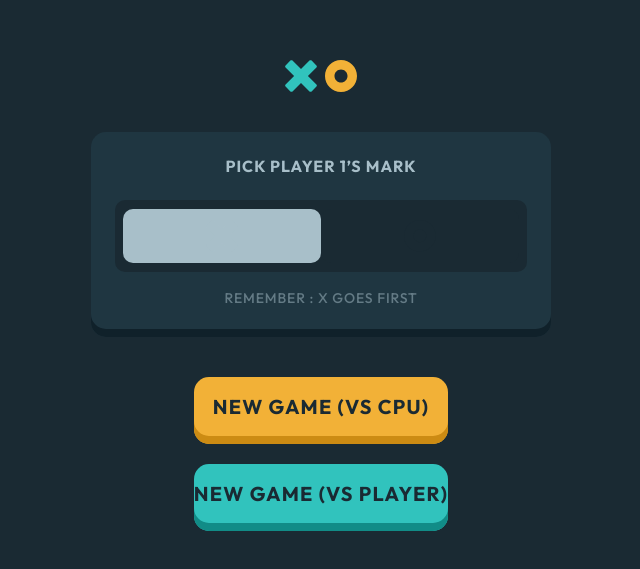
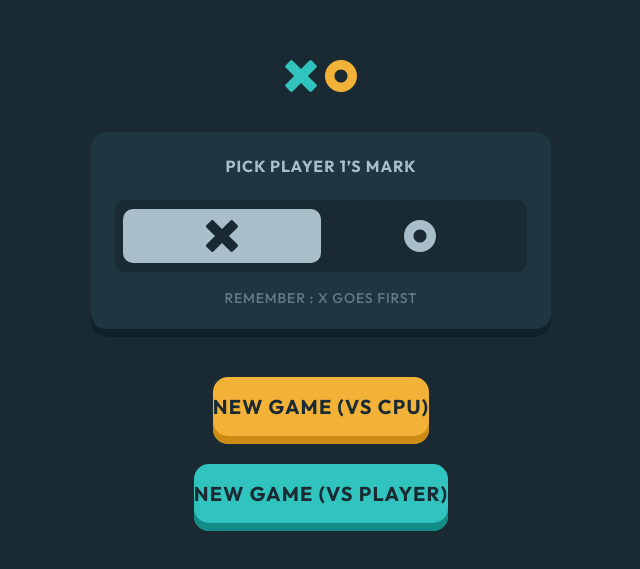
Before and after one commit to jdays2/TicTacToe, a React (Create React App) app: page / in a window 1280 px wide. Shown: the part 105-674 px from the top of the page, without its empty margins (319-959 px from the left). Built offline with nearby package versions, Linux system fonts and the light colour scheme.

Commit message:
some changes

```diff
--- a/package.json
+++ b/package.json
@@ -14,6 +14,7 @@
     "react": "^18.2.0",
     "react-dom": "^18.2.0",
     "react-redux": "^8.0.5",
+    "react-router-dom": "^6.8.2",
     "react-scripts": "5.0.1",
     "typescript": "^4.9.5",
     "web-vitals": "^2.1.4"
--- a/src/App.css
+++ b/src/App.css
@@ -413,14 +413,28 @@ body {
   display: flex;
   justify-content: center;
   align-items: center;
+
+  transition: 0.4s;
 }
 
 .selection__item:hover {
   background: rgba(168, 191, 201, 0.05);
+  transition: 0.4s;
 }
 
 .selection__item-active {
   background: #a8bfc9;
+  transition: 0.2s;
+}
+
+.selection__item-active:hover {
+  background: #a8bfc9;
+  transition: 0.2s;
+}
+
+.selection__item-img {
+  width: 32px;
+  height: 32px;
 }
 
 .body__reminder {
@@ -435,7 +449,7 @@ body {
 
 .headstarter__buttons {
   display: flex;
-
+  width: 100%;
   height: 154px;
   justify-content: space-between;
   align-items: center;
--- a/src/App.tsx
+++ b/src/App.tsx
@@ -1,3 +1,4 @@
+import { Route, Routes } from "react-router-dom";
 import "./App.css";
 import Game from "./components/Game/Game";
 import Headstarter from "./components/Headstarter/Headstarter";
@@ -9,8 +10,10 @@ const App: React.FC = () => {
   return (
     <div className="App">
       <div className="container">
-        {/* <Game /> */}
-        <Headstarter />
+        <Routes>
+          <Route path="/game" element={<Game />} />
+          <Route path="/" element={<Headstarter />} />
+        </Routes>
       </div>
     </div>
   );
--- a/src/components/Game/Game.tsx
+++ b/src/components/Game/Game.tsx
@@ -1,12 +1,14 @@
 import { useEffect } from "react";
 import { useSelector } from "react-redux";
 import {
+  botMove,
   drawChek,
   offActiveStatus,
   onActiveStatus,
   reset,
   startNewRound,
   willRestart,
+  winCheck,
 } from "../../redux/data/slice";
 import { RootState, useAppDispatch } from "../../redux/store";
 
@@ -29,11 +31,25 @@ const Game: React.FC = () => {
     restart,
     activePlayer,
     moveCount,
+    vsBotGame,
   } = useSelector((state: RootState) => state.data);
 
   useEffect(() => {
     dispatch(drawChek());
+    dispatch(winCheck());
   }, [moveCount]);
+
+  useEffect(() => {
+    if (vsBotGame && botMove) {
+      dispatch(botMove());
+    }
+  }, [vsBotGame, botMove]);
+
+  useEffect(() => {
+    return () => {
+      dispatch(reset());
+    };
+  }, []);
 
   return (
     <>
--- a/src/components/Game/GameCell/GameCell.tsx
+++ b/src/components/Game/GameCell/GameCell.tsx
@@ -4,6 +4,7 @@ import {
   botMove,
   changeValue,
   drawChek,
+  nextMove,
   setActivePlayer,
   winCheck,
 } from "../../../redux/data/slice";
@@ -11,34 +12,29 @@ import { RootState, useAppDispatch } from "../../../redux/store";
 import { useSelector } from "react-redux/es/exports";
 
 type gameCellProps = {
-  play?: () => void;
   user: boolean;
   id: number;
   rowId: number;
   value: number;
 };
 
-const GameCell: React.FC<gameCellProps> = ({
-  play,
-  user,
-  id,
-  value,
-  rowId,
-}) => {
+const GameCell: React.FC<gameCellProps> = ({ user, id, value, rowId }) => {
   const dispatch = useAppDispatch();
 
   const { done, win } = useSelector(
     (state: RootState) => state.data.gameBoard[rowId][id]
   );
-  const { statusActive } = useSelector((state: RootState) => state.data);
+  const { statusActive, vsBotGame } = useSelector(
+    (state: RootState) => state.data
+  );
 
   const click = (id: number) => {
     if (done === false && !statusActive) {
       dispatch(changeValue({ rowId, id, user }));
-      dispatch(setActivePlayer());
-      dispatch(botMove());
-      dispatch(winCheck());
-      dispatch(drawChek());
+      dispatch(nextMove());
+      if (vsBotGame && botMove) {
+        dispatch(botMove());
+      }
     }
   };
 
--- a/src/components/Headstarter/Headstarter.tsx
+++ b/src/components/Headstarter/Headstarter.tsx
@@ -1,9 +1,39 @@
 import O from "../../assets/img/Oval.svg";
 import X from "../../assets/img/Combined Shape Copy 2.svg";
 import xSelection from "../../assets/img/x-selection-hover.svg";
+import xSelectionGray from "../../assets/img/x-gray.svg";
 import oSelection from "../../assets/img/o-selection-hover.svg";
+import oSelectionGray from "../../assets/img/0-gray.svg";
+import { useState } from "react";
+import { useAppDispatch } from "../../redux/store";
+import { setActivePlayer, setBotActive } from "../../redux/data/slice";
+import { Link } from "react-router-dom";
 
 const Headstarter: React.FC = () => {
+  const [stateX, setStateX] = useState(true);
+  const [stateO, setStateO] = useState(false);
+  const dispatch = useAppDispatch();
+
+  const toggleSelections = (x: boolean) => {
+    if (x) {
+      setStateX(true);
+      setStateO(false);
+      dispatch(setActivePlayer(true));
+    } else {
+      setStateX(false);
+      setStateO(true);
+      dispatch(setActivePlayer(false));
+    }
+  };
+
+  const modeSelection = (x: boolean) => {
+    if (x) {
+      dispatch(setBotActive(true));
+    } else {
+      dispatch(setBotActive(false));
+    }
+  };
+
   return (
     <div className="headstarter">
       <div className="headstarter__icons">
@@ -14,19 +44,57 @@ const Headstarter: React.FC = () => {
         <p className="body__title">PICK PLAYER 1’S MARK</p>
         <div className="body__selection-wrapper">
           <div className="body__selection">
-            <div className="selection__item selection__item-active">
-              <img src={xSelection} />
+            <div
+              onClick={() => {
+                toggleSelections(true);
+              }}
+              className={`selection__item ${
+                stateX ? `selection__item-active` : ``
+              }`}
+            >
+              <img
+                src={stateX ? xSelection : xSelectionGray}
+                className="selection__item-img"
+              />
             </div>
-            <div className="selection__item">
-              <img src={oSelection} />
+            <div
+              onClick={() => {
+                toggleSelections(false);
+              }}
+              className={`selection__item ${
+                stateO ? `selection__item-active` : ``
+              }`}
+            >
+              <img
+                src={stateO ? oSelection : oSelectionGray}
+                className="selection__item-img"
+              />
             </div>
           </div>
         </div>
         <p className="body__reminder">REMEMBER : X GOES FIRST</p>
       </div>
       <div className="headstarter__buttons">
-        <button className="buttons__vs-cpu">NEW GAME (VS CPU)</button>
-        <button className="buttons__vs-player">NEW GAME (VS PLAYER)</button>
+        <Link to="/game">
+          <button
+            className="buttons__vs-cpu"
+            onClick={() => {
+              modeSelection(true);
+            }}
+          >
+            NEW GAME (VS CPU)
+          </button>
+        </Link>
+        <Link to="/game">
+          <button
+            className="buttons__vs-player"
+            onClick={() => {
+              modeSelection(false);
+            }}
+          >
+            NEW GAME (VS PLAYER)
+          </button>
+        </Link>
       </div>
     </div>
   );
--- a/src/index.tsx
+++ b/src/index.tsx
@@ -1,6 +1,7 @@
 import React from "react";
 import ReactDOM from "react-dom/client";
 import { Provider } from "react-redux";
+import { BrowserRouter } from "react-router-dom";
 import App from "./App";
 import { store } from "./redux/store";
 
@@ -9,6 +10,8 @@ const root = ReactDOM.createRoot(
 );
 root.render(
   <Provider store={store}>
-    <App />
+    <BrowserRouter>
+      <App />
+    </BrowserRouter>
   </Provider>
 );
--- a/src/redux/data/slice.ts
+++ b/src/redux/data/slice.ts
@@ -1,9 +1,13 @@
-import { createSlice } from "@reduxjs/toolkit";
+import { createSlice, PayloadAction } from "@reduxjs/toolkit";
 
 type gameItems = {
   value: number;
   done: boolean;
   win: boolean;
+};
+
+type setActivePlayer = {
+  payload?: boolean | undefined;
 };
 
 type dataItem = {
@@ -16,8 +20,9 @@ type dataItem = {
   playerXCount: number;
   statusActive: boolean;
   restart: boolean;
+  activePlayer: boolean;
+  vsBotGame: boolean;
   botMove: boolean;
-  activePlayer: boolean;
 };
 
 const initialState: dataItem = {
@@ -46,8 +51,9 @@ const initialState: dataItem = {
   playerOCount: 0,
   statusActive: false,
   restart: false,
+  activePlayer: true,
+  vsBotGame: false,
   botMove: false,
-  activePlayer: false,
 };
 
 const dataSlice = createSlice({
@@ -60,6 +66,9 @@ const dataSlice = createSlice({
         item.value = action.payload.user ? 1 : 2;
         item.done = true;
         state.moveCount++;
+      }
+      if (state.vsBotGame) {
+        state.botMove = true;
       }
     },
     winCheck(state) {
@@ -79,6 +88,7 @@ const dataSlice = createSlice({
           state.winner = 1;
           state.roundCount++;
           state.playerOCount++;
+          console.log(1!);
           state.statusActive = true;
           state.endRound = true;
           break;
@@ -91,7 +101,9 @@ const dataSlice = createSlice({
           break;
         }
       }
+      if (!state.winner) {
         if (vert1 === 1 || vert2 === 1) {
+          console.log(2);
           state.winner = 1;
           state.roundCount++;
           state.playerOCount++;
@@ -106,6 +118,7 @@ const dataSlice = createSlice({
           state.statusActive = true;
 
           return;
+        }
       }
     },
     drawChek(state) {
@@ -154,7 +167,7 @@ const dataSlice = createSlice({
       state.restart = !state.restart;
     },
     botMove(state) {
-      if (!state.activePlayer)
+      if (state.vsBotGame)
         for (let i = 0; i < 3; i++) {
           let item =
             state.gameBoard[i][
@@ -176,12 +189,23 @@ const dataSlice = createSlice({
             break;
           }
         }
+      state.activePlayer = !state.activePlayer;
+      state.botMove = false;
+    },
+    setActivePlayer(state, action: PayloadAction<boolean>) {
+      if (action.payload !== undefined) {
+        if (action.payload) {
+          state.activePlayer = true;
+        } else {
           state.activePlayer = false;
+        }
+      }
     },
-    setActivePlayer(state) {
-      state.activePlayer = state.activePlayer
-        ? !state.activePlayer
-        : state.activePlayer;
+    nextMove(state) {
+      state.activePlayer = !state.activePlayer;
+    },
+    setBotActive(state, action: PayloadAction<boolean>) {
+      state.vsBotGame = action.payload;
     },
   },
 });
@@ -197,5 +221,7 @@ export const {
   botMove,
   setActivePlayer,
   willRestart,
+  setBotActive,
+  nextMove,
 } = dataSlice.actions;
 export default dataSlice.reducer;
```
Also changed, not shown: src/assets/img/x-selection-hover.svg, 1 other file (tests, documents, lock files or other folders). Lines whose indentation alone changed are shown as unchanged.
